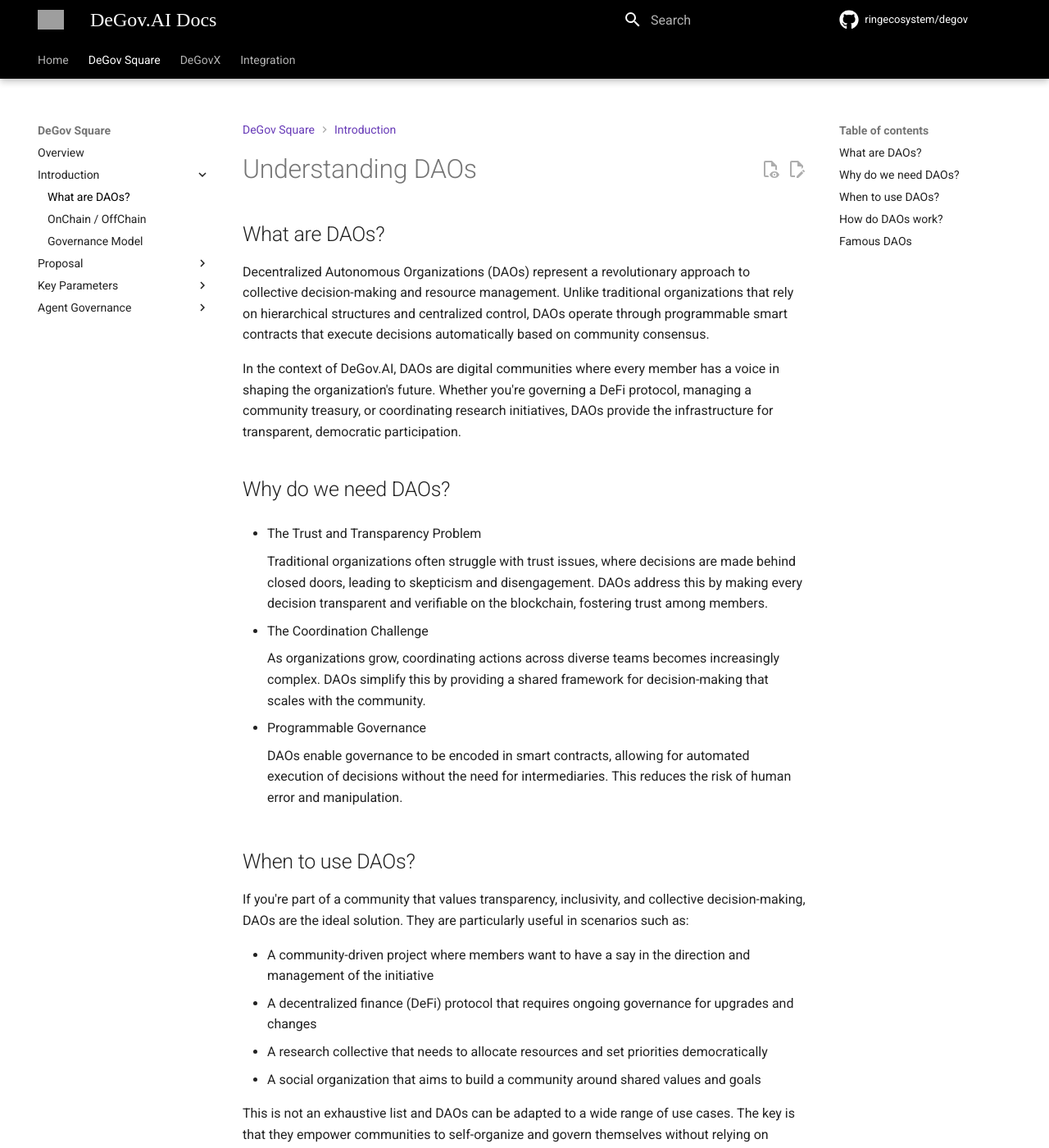
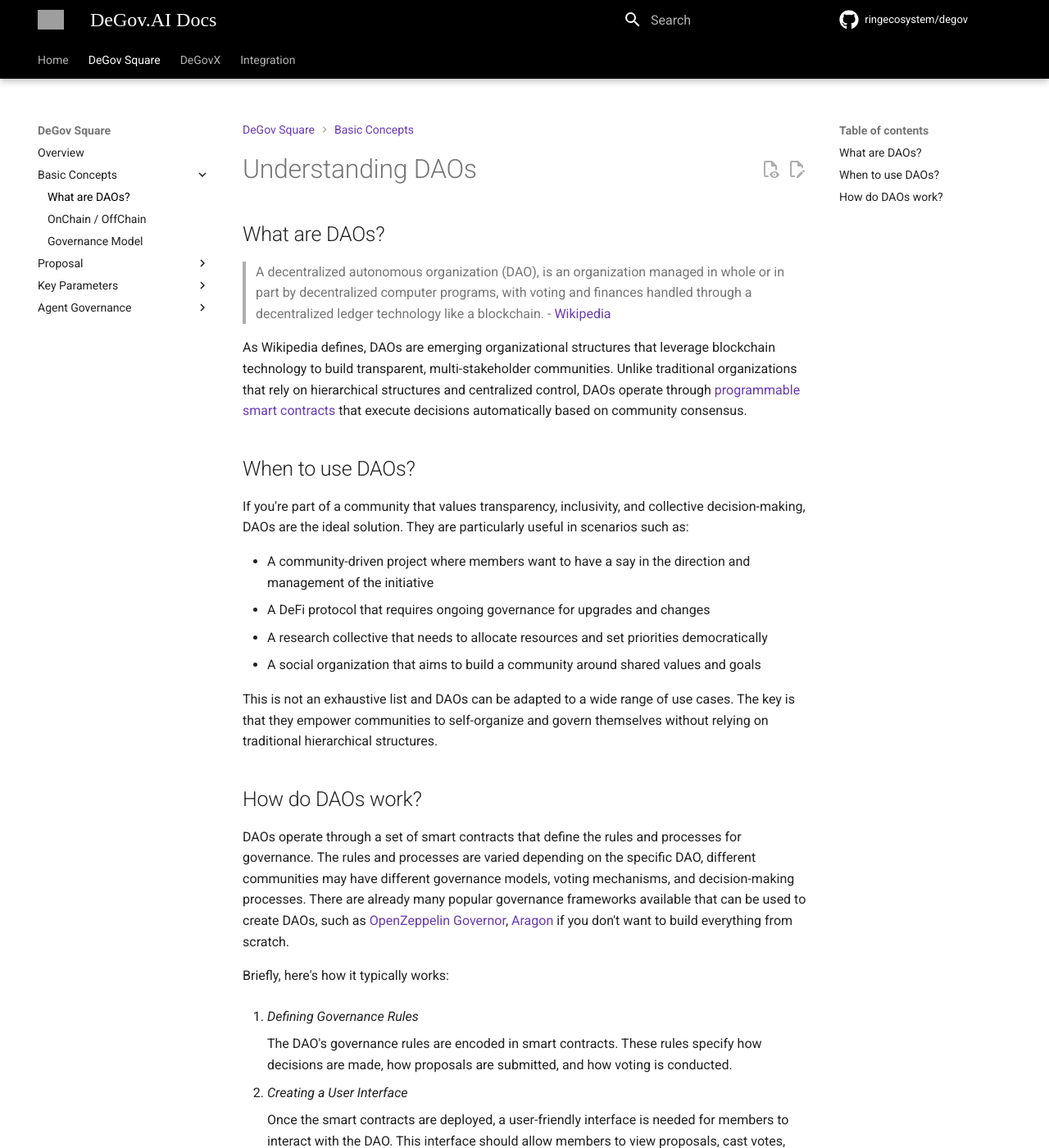
Before and after one commit to ringecosystem/degov-docs, an MkDocs documentation site: the page built from docs/governance/intro/daos.md, in a window 1280 px wide and 1400 px high. Shown: the whole window at 82% size. Built offline with MkDocs 1.6.1 and Material for MkDocs 9.7.7, drawn with Linux system fonts in a browser that asks for light colours; some web fonts are replaced; comment, search, counter and statistics services are not loaded; some of the changed text lies outside the part shown; grey boxes are pictures that could not be loaded.

Commit message:
Refactor code structure for improved readability and maintainability

```diff
--- a/docs/governance/intro/daos.md
+++ b/docs/governance/intro/daos.md
@@ -6,30 +6,16 @@
 
 ## What are DAOs?
 
-Decentralized Autonomous Organizations (DAOs) represent a revolutionary approach to collective decision-making and resource management. Unlike traditional organizations that rely on hierarchical structures and centralized control, DAOs operate through programmable smart contracts that execute decisions automatically based on community consensus.
+> A decentralized autonomous organization (DAO), is an organization managed in whole or in part by decentralized computer programs, with voting and finances handled through a decentralized ledger technology like a blockchain. - [Wikipedia](https://en.wikipedia.org/wiki/Decentralized_autonomous_organization)
 
-In the context of DeGov.AI, DAOs are digital communities where every member has a voice in shaping the organization's future. Whether you're governing a DeFi protocol, managing a community treasury, or coordinating research initiatives, DAOs provide the infrastructure for transparent, democratic participation.
-
-## Why do we need DAOs?
-
-- The Trust and Transparency Problem
-
-    Traditional organizations often struggle with trust issues, where decisions are made behind closed doors, leading to skepticism and disengagement. DAOs address this by making every decision transparent and verifiable on the blockchain, fostering trust among members.
-
-- The Coordination Challenge
-
-    As organizations grow, coordinating actions across diverse teams becomes increasingly complex. DAOs simplify this by providing a shared framework for decision-making that scales with the community.
-
-- Programmable Governance
-
-    DAOs enable governance to be encoded in smart contracts, allowing for automated execution of decisions without the need for intermediaries. This reduces the risk of human error and manipulation.
+As Wikipedia defines, DAOs are emerging organizational structures that leverage blockchain technology to build transparent, multi-stakeholder communities. Unlike traditional organizations that rely on hierarchical structures and centralized control, DAOs operate through [programmable smart contracts](https://en.wikipedia.org/wiki/Smart_contract) that execute decisions automatically based on community consensus.
 
 ## When to use DAOs?
 
 If you're part of a community that values transparency, inclusivity, and collective decision-making, DAOs are the ideal solution. They are particularly useful in scenarios such as:
 
 - A community-driven project where members want to have a say in the direction and management of the initiative
-- A decentralized finance (DeFi) protocol that requires ongoing governance for upgrades and changes
+- A DeFi protocol that requires ongoing governance for upgrades and changes
 - A research collective that needs to allocate resources and set priorities democratically
 - A social organization that aims to build a community around shared values and goals
 
@@ -37,40 +23,26 @@
 
 ## How do DAOs work?
 
-The most common way to create a DAO is through smart contracts on a blockchain like [Ethereum](https://ethereum.org/en/) These smart contracts define the rules of governance, membership, and decision-making processes. Luckily there are many battle-tested frameworks available, such as [OpenZeppelin Governor](https://docs.openzeppelin.com/contracts/5.x/governance), that provide a solid foundation for building DAOs, so you don't have to start writing contracts from scratch.
+DAOs operate through a set of smart contracts that define the rules and processes for governance. The rules and processes are varied depending on the specific DAO, different communities may have different governance models, voting mechanisms, and decision-making processes. There are already many popular governance frameworks available that can be used to create DAOs, such as [OpenZeppelin Governor](https://docs.openzeppelin.com/contracts/5.x/governance), [Aragon](https://aragon.org/) if you don't want to build everything from scratch.
 
-Here's how it typically works:
+Briefly, here's how it typically works:
 
-1. Defining Governance Rules
+1. *Defining Governance Rules*
 
     The DAO's governance rules are encoded in smart contracts. These rules specify how decisions are made, how proposals are submitted, and how voting is conducted.
 
-2. Token-Based Voting
-
-    Members hold governance tokens that represent their voting power. The more tokens a member holds, the greater their influence in decisions.
-
-3. Creating a User Interface
+2. *Creating a User Interface*
 
     Once the smart contracts are deployed, a user-friendly interface is needed for members to interact with the DAO. This interface should allow members to view proposals, cast votes, and track the status of decisions. This is where DeGov.AI comes in, providing an intuitive platform for DAO governance.
 
-4. Proposal Submission
+3. *Proposal Submission*
 
     Members can submit proposals for changes, upgrades, or new initiatives. These proposals are then discussed and debated within the community.
 
-5. Voting Process
+4. *Voting Process*
 
-    Members vote on proposals using their governance tokens. The outcome is determined by the rules defined in the smart contracts, such as simple majority or supermajority requirements.
+    Members vote on proposals using their governance tokens. The outcome is determined by the rules defined in the smart contracts, such as simple majority or super majority requirements.
 
-6. Execution of Decisions
+5. *Execution of Decisions*
 
      Once a proposal passes, the smart contract automatically executes the decision, whether it's transferring funds, updating protocols, or implementing new features.
-
-## Famous DAOs
-
-DAOs have gained significant traction in recent years, with many high-profile examples demonstrating their potential:
-
-- [MakerDAO](https://vote.makerdao.com) One of the earliest and most successful DAOs, MakerDAO governs the DAI stablecoin, allowing token holders to vote on risk parameters and protocol upgrades.
-- [Uniswap](https://gov.uniswap.org) The Uniswap DAO governs the popular decentralized exchange, enabling token holders to vote on protocol changes and liquidity incentives.
-- [Gitcoin](https://gitcoin.co) A DAO focused on funding open-source projects, Gitcoin allows community members to vote on grants and initiatives that support the ecosystem.
-
-The list above is just a small sample of the many DAOs that have emerged, each with its unique focus and governance structure. As the DAO ecosystem continues to evolve, we can expect to see even more innovative applications of this technology.
--- a/mkdocs.yml
+++ b/mkdocs.yml
@@ -120,7 +120,7 @@
       - FAQs: faqs.md
   - DeGov Square:
       - Overview: governance/overview.md
-      - Introduction:
+      - Basic Concepts:
         - What are DAOs?: governance/intro/daos.md
         - OnChain / OffChain: governance/intro/onchain-offchain.md
         - Governance Model: governance/intro/model.md
@@ -138,7 +138,7 @@
         - TimeLock delay: governance/parameters/timelock-delay.md
       - Agent Governance:
         - Overview: governance/agent/overview.md
-        - Agent Review: governance/agent/review.md
+        - Agent Summary: governance/agent/review.md
         - Agent Delegate: governance/agent/delegate.md
         - Agent Voting: governance/agent/voting.md
         - FAQs: governance/agent/faqs.md
```
Also changed, not shown: docs/governance/agent/delegate.md (+9 -12 lines), docs/governance/agent/review.md (+5 -5 lines), docs/governance/intro/onchain-offchain.md (+17 -18 lines), docs/governance/overview.md (+1 -1 lines), docs/images/agent-delegates.png (added), docs/images/agent-delegations.png (added), docs/images/agent-review.png (added), docs/images/ai-review.png (deleted), docs/images/offchain-discussion.png.
